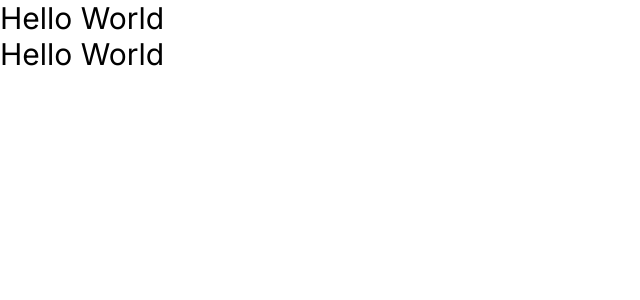
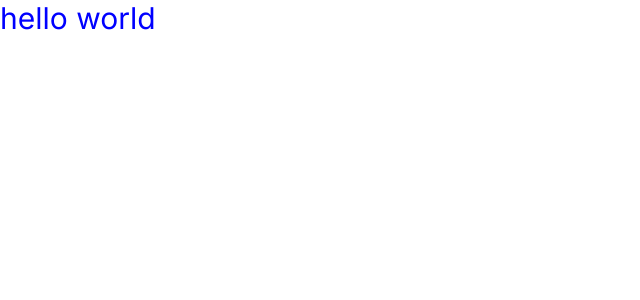
Before and after one commit to frontenddevtrainer/nextjs-march-24, a Next.js app: page / in a window 1280 px wide. Shown: the top 300 px of the page, without its empty margins (0-640 px from the left). Built offline with nearby package versions, Linux system fonts and the light colour scheme.

Commit message:
JSX attr and styles

```diff
--- a/app/components/heading/index.tsx
+++ b/app/components/heading/index.tsx
@@ -1,5 +1,25 @@
-const Heading = ()=>{
-    return <h1  className="text-3xl">Hello World</h1>
-}
+"use client";
+
+const Heading = () => {
+  const message = "hello world";
+  const id = "heading-12";
+  const textColor = "red";
+
+  const clickHandler = () => {
+    console.log("hello world is clicked");
+  };
+
+  return (
+    <h1
+      style={{ color: Math.random() > 0.5 ? "red" : "blue" }}
+      id={id}
+      onClick={clickHandler}
+      onMouseEnter={clickHandler}
+      className="text-3xl"
+    >
+      {message}
+    </h1>
+  );
+};
 
 export default Heading;
--- a/app/page.tsx
+++ b/app/page.tsx
@@ -4,7 +4,6 @@ export default function Home() {
   return (
     <>
       <Heading />
-      <Heading />
     </>
   );
 }
```
